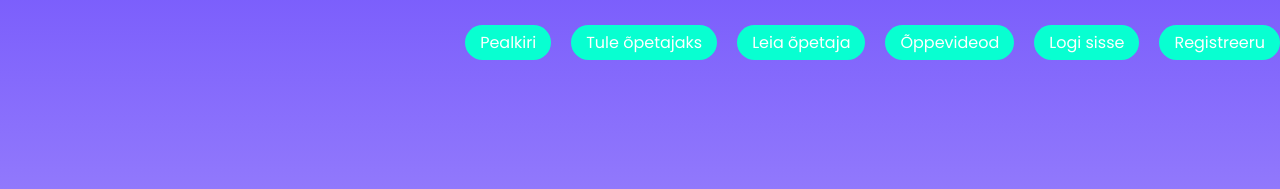
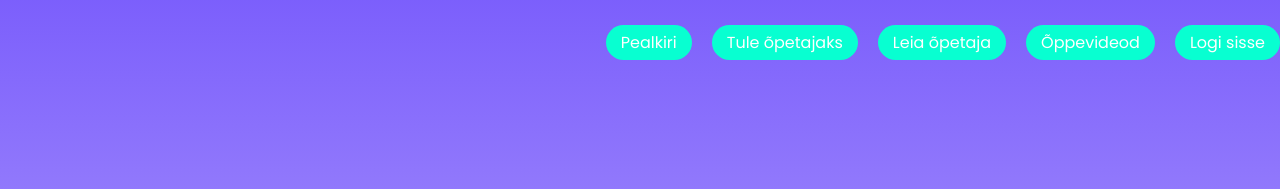
Before and after one commit to KarlMumme/Eraopetaja, a plain HTML site: page Esileht.html in a window 1280 px wide. Shown: the top 189 px of the page. Drawn offline with Linux system fonts and the light colour scheme.

Commit message:
regamist pole

```diff
--- a/Esileht.html
+++ b/Esileht.html
@@ -15,7 +15,6 @@
                 <li><a href="Leia_õpetaja.html">Leia õpetaja</a></li>
                 <li><a href="Õppevideod.html">Õppevideod</a></li>
                 <li><a href="Login.html">Logi sisse</a></li>
-                <li><a href="#">Registreeru</a></li>
             </ul>
         </nav>
         <div class="detel">
```
Also changed, not shown: Leia_õpetaja.html (+0 -1 lines), Tule_õpetajaks.html (+0 -1 lines), Õppevideod.html (+0 -1 lines).
